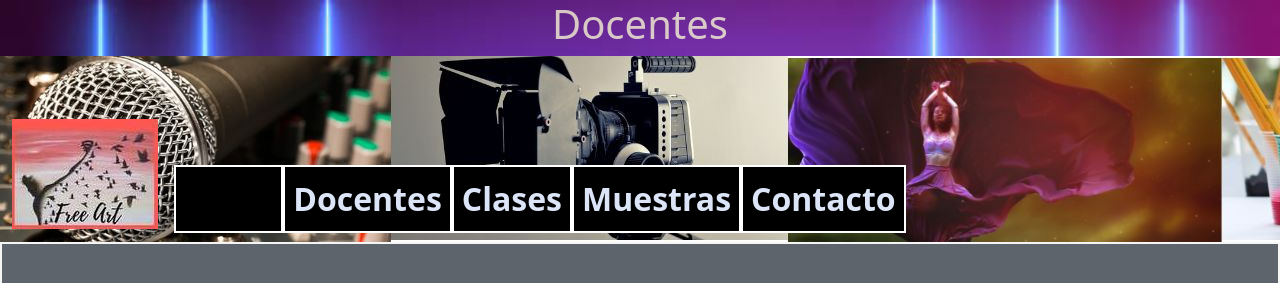
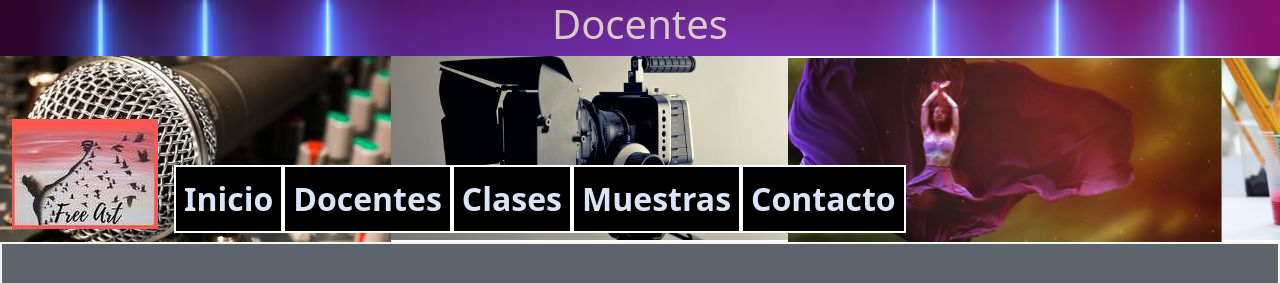
Before and after one commit to mariadrey17/proyectofinalBelenDreyssig, a website: page pages/docentes.html in a window 1280 px wide. Shown: the top 283 px of the page. Drawn offline with nearby package versions, Linux system fonts and the light colour scheme.

Commit message:
arregle la palabra inicio en docentes html

```diff
--- a/pages/docentes.html
+++ b/pages/docentes.html
@@ -32,7 +32,7 @@
           <ul class="navbar-nav">
           <li class="nav-item">
           <a class="nav-link active" aria-current="page" href="../index.html" aria-label="Ir a inicio"
-          tyle="color:#DBE5F7;">Inicio</a>
+          style="color:#DBE5F7;">Inicio</a>
           </li>
           <li class="nav-item">
           <a class="nav-link" href="docentes.html" aria-label="Ir a docentes">Docentes</a>
```
